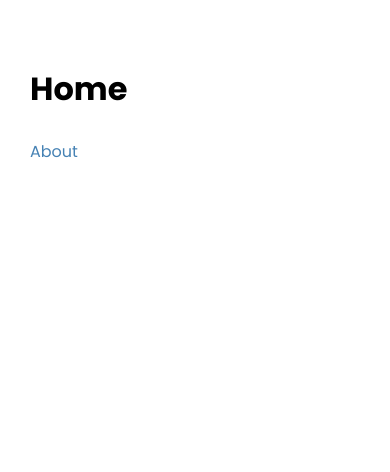
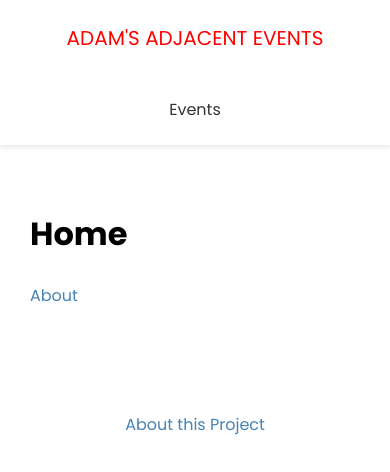
Before and after one commit to adamaslan/api-fun3, a Next.js app: page / in a window 390 px wide. Shown: the top 472 px of the page. Built offline with nearby package versions, Linux system fonts and the light colour scheme.

Commit message:
header-footer-404

```diff
--- /dev/null
+++ b/components/Footer.js
@@ -0,0 +1,12 @@
+import Link from "next/link";
+import styles from "../styles/Footer.module.css";
+
+export default function Footer() {
+  return (
+    <footer className={styles.footer}>
+      <p>
+        <Link href="/about">About this Project</Link>
+      </p>
+    </footer>
+  );
+}
--- /dev/null
+++ b/components/Header.js
@@ -0,0 +1,23 @@
+import Link from "next/link";
+import styles from "../styles/Header.module.css";
+
+export default function Header() {
+  return (
+    <header className={styles.header}>
+      <div className={styles.logo}>
+        <Link href="/">
+          <a>Adam's Adjacent Events</a>
+        </Link>
+      </div>
+      <nav>
+        <ul>
+          <li>
+            <Link href="/">
+              <a>Events</a>
+            </Link>
+          </li>
+        </ul>
+      </nav>
+    </header>
+  );
+}
--- a/components/Layout.js
+++ b/components/Layout.js
@@ -1,5 +1,7 @@
 import Head from "next/head";
 import styles from "../styles/Layout.module.css";
+import Header from "./Header";
+import Footer from "./Footer";
 export default function Layout({ title, keywords, description, children }) {
   return (
     <div>
@@ -9,8 +11,9 @@
 
         <meta name="keywords" content={keywords} />
       </Head>
-
+      <Header />
       <div className={styles.container}>{children} </div>
+      <Footer />
     </div>
   );
 }
--- a/package.json
+++ b/package.json
@@ -11,7 +11,8 @@
   "dependencies": {
     "next": "12.1.0",
     "react": "17.0.2",
-    "react-dom": "17.0.2"
+    "react-dom": "17.0.2",
+    "react-icons": "^4.3.1"
   },
   "devDependencies": {
     "eslint": "8.9.0",
--- /dev/null
+++ b/styles/Footer.module.css
@@ -0,0 +1,8 @@
+.footer {
+  margin: 100px 0 40px;
+  text-align: center;
+}
+
+.footer p {
+  margin: 5px 0;
+}
--- /dev/null
+++ b/styles/Header.module.css
@@ -0,0 +1,56 @@
+.header {
+  display: flex;
+  justify-content: space-between;
+  align-items: center;
+  background: #fff;
+  color: #333;
+  height: 60px;
+  padding: 0 30px;
+  box-shadow: 0 2px 5px rgba(0, 0, 0, 0.1);
+}
+
+.header a {
+  color: #333;
+  margin-right: 20px;
+}
+
+.header a:hover {
+  color: #000;
+}
+.header ul {
+  display: flex;
+  align-items: center;
+  justify-content: center;
+  list-style: none;
+}
+
+.logo {
+  color: red;
+  font-size: 20px;
+  text-transform: uppercase;
+}
+
+.logo a {
+  color: red;
+}
+
+@media (max-width: 768px) {
+  .header {
+    flex-direction: column;
+    height: auto;
+  }
+
+  .header ul {
+    margin: 20px 0;
+    flex-direction: column;
+    text-align: center;
+  }
+
+  .header a {
+    margin-right: 0;
+  }
+
+  .logo {
+    margin: 20px 0;
+  }
+}
```
Also changed, not shown: pages/404.js (added, +14 -0 lines), styles/404.module.css (added, +8 -0 lines), 1 other file (tests, documents, lock files or other folders).
